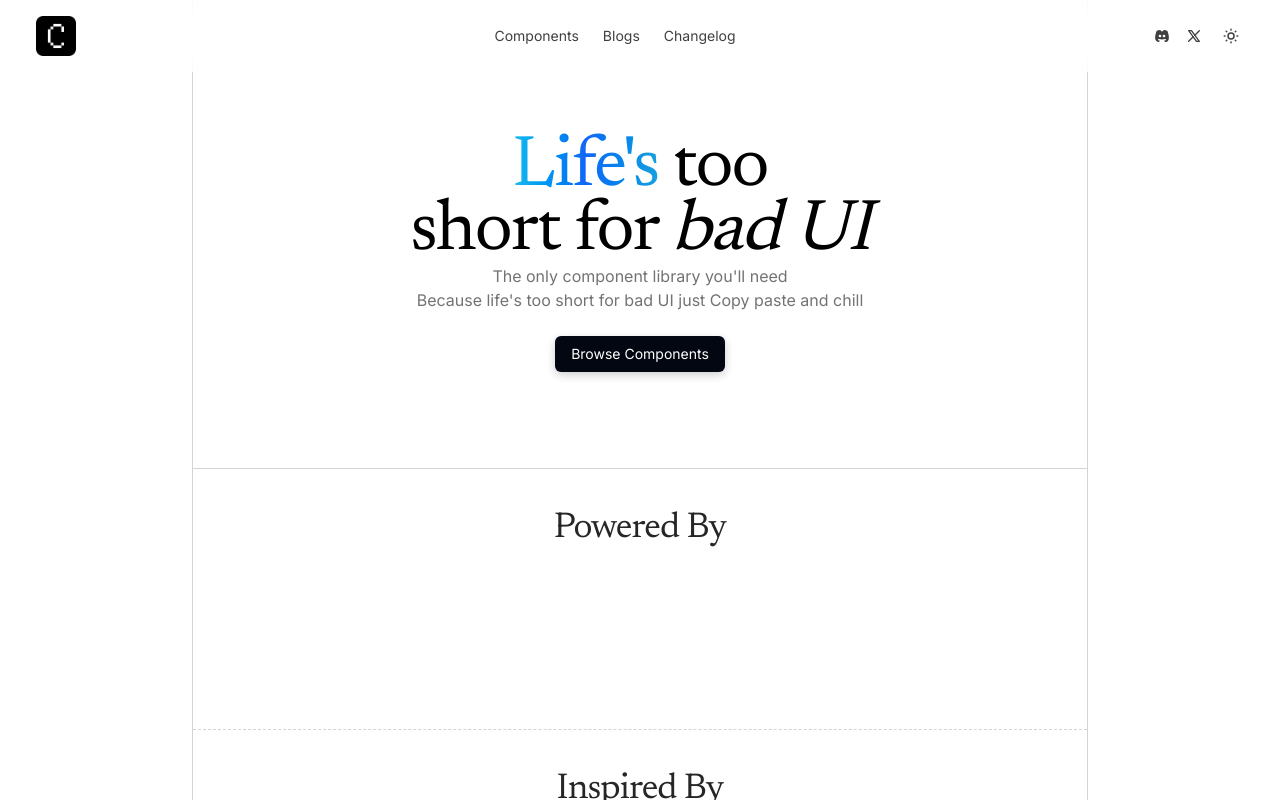
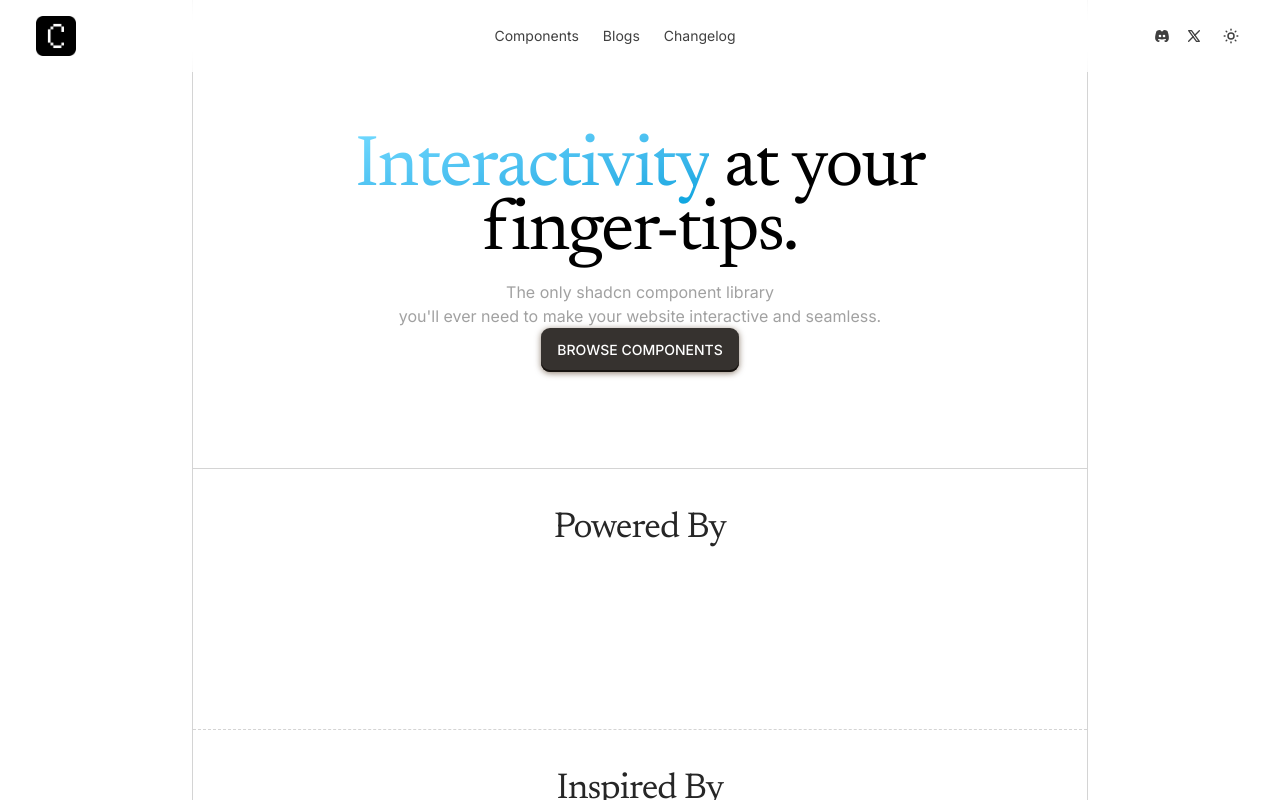
Before and after one commit to Deshmukh-Ayush/Cloff-UI, a Next.js app: page / in a window 1280 px wide. Shown: the top 800 px of the page. Built offline with nearby package versions, Linux system fonts and the light colour scheme.

Commit message:
add navbar and hero in landing-ui

```diff
--- /dev/null
+++ b/src/components/landing-ui/button.tsx
@@ -0,0 +1,118 @@
+"use client";
+import type React from "react";
+import { cva, type VariantProps } from "class-variance-authority";
+import { Loader2 } from "lucide-react";
+import { motion, type HTMLMotionProps } from "motion/react";
+const buttonVariants = cva(
+  // Base styles
+  "justify-center px-4 text-sm font-medium items-center transition-[box-shadow,background-color] disabled:cursor-not-allowed disabled:opacity-50 flex active:transition-none",
+  {
+    variants: {
+      intent: {
+        default: [
+          "bg-[#36322F]",
+          "text-[#fff]",
+          "hover:enabled:bg-[#4a4542]",
+          "disabled:bg-[#8c8885]",
+          "[box-shadow:inset_0px_-2.108433723449707px_0px_0px_#171310,_0px_1.2048193216323853px_6.325301647186279px_0px_rgba(58,_33,_8,_58%)]",
+          "hover:enabled:[box-shadow:inset_0px_-2.53012px_0px_0px_#171310,_0px_1.44578px_7.59036px_0px_rgba(58,_33,_8,_64%)]",
+          "disabled:shadow-none",
+          "active:bg-[#2A2724]",
+          "active:[box-shadow:inset_0px_-1.5px_0px_0px_#171310,_0px_0.5px_2px_0px_rgba(58,_33,_8,_70%)]",
+        ],
+        primary: [
+          "bg-[#2C7BE5]",
+          "text-[#fff]",
+          "hover:enabled:bg-[#3D8DF5]",
+          "disabled:bg-[#9FC3F5]",
+          "[box-shadow:inset_0px_-2.108433723449707px_0px_0px_#1A68D1,_0px_1.2048193216323853px_6.325301647186279px_0px_rgba(28,_100,_242,_58%)]",
+          "hover:enabled:[box-shadow:inset_0px_-2.53012px_0px_0px_#2C7BE5,_0px_1.44578px_7.59036px_0px_rgba(28,_100,_242,_64%)]",
+          "disabled:shadow-none",
+          "active:bg-[#1A68D1]",
+          "active:[box-shadow:inset_0px_-1.5px_0px_0px_#1554AB,_0px_0.5px_2px_0px_rgba(28,_100,_242,_70%)]",
+        ],
+        secondary: [
+          "bg-[#FFFFFF]",
+          "text-[#36322F]",
+          "hover:enabled:bg-[#F8F8F8]",
+          "disabled:bg-[#F0F0F0]",
+          "[box-shadow:inset_0px_-2.108433723449707px_0px_0px_#E0E0E0,_0px_1.2048193216323853px_6.325301647186279px_0px_rgba(0,_0,_0,_10%)]",
+          "hover:enabled:[box-shadow:inset_0px_-2.53012px_0px_0px_#E8E8E8,_0px_1.44578px_7.59036px_0px_rgba(0,_0,_0,_12%)]",
+          "disabled:shadow-none",
+          "border",
+          "border-[#E0E0E0]",
+          "active:bg-[#F0F0F0]",
+          "active:[box-shadow:inset_0px_-1.5px_0px_0px_#D8D8D8,_0px_0.5px_2px_0px_rgba(0,_0,_0,_15%)]",
+        ],
+        danger: [
+          "bg-[#E6492D]",
+          "text-[#fff]",
+          "hover:enabled:bg-[#F05B41]",
+          "disabled:bg-[#F5A799]",
+          "[box-shadow:inset_0px_-2.108433723449707px_0px_0px_#D63A1F,_0px_1.2048193216323853px_6.325301647186279px_0px_rgba(214,_58,_31,_58%)]",
+          "hover:enabled:[box-shadow:inset_0px_-2.53012px_0px_0px_#E6492D,_0px_1.44578px_7.59036px_0px_rgba(214,_58,_31,_64%)]",
+          "disabled:shadow-none",
+          "active:bg-[#D63A1F]",
+          "active:[box-shadow:inset_0px_-1.5px_0px_0px_#B22E17,_0px_0.5px_2px_0px_rgba(214,_58,_31,_70%)]",
+        ],
+      },
+      size: {
+        small: ["text-xs", "py-1", "px-2", "h-9", "rounded-[8px]"],
+        medium: ["text-base", "py-2", "px-4", "h-11", "rounded-[9px]"],
+        large: ["text-lg", "py-3", "px-6", "h-14", "rounded-[11px]"],
+      },
+      fullWidth: {
+        true: "w-full",
+      },
+    },
+    compoundVariants: [
+      {
+        intent: ["default", "primary", "secondary", "danger"],
+        size: "medium",
+        className: "uppercase",
+      },
+    ],
+    defaultVariants: {
+      intent: "default",
+      size: "medium",
+    },
+  },
+);
+export interface NeumorphButtonProps
+  extends HTMLMotionProps<"button">,
+    VariantProps<typeof buttonVariants> {
+  children: React.ReactNode;
+  loading?: boolean;
+}
+const NeumorphButton: React.FC<NeumorphButtonProps> = ({
+  className,
+  intent,
+  size,
+  fullWidth,
+  children,
+  loading = false,
+  disabled,
+  ...props
+}) => {
+  return (
+    <motion.button
+      className={buttonVariants({ intent, size, fullWidth, className })}
+      disabled={disabled || loading}
+      whileTap={{ scale: 0.98 }}
+      whileHover={{ scale: 1.02 }}
+      transition={{ type: "spring", stiffness: 400, damping: 10 }}
+      {...props}
+    >
+      {loading ? <Loader2 className="mr-2 h-4 w-4 animate-spin" /> : null}
+      <motion.span
+        initial={{ opacity: 1 }}
+        animate={{ opacity: loading ? 0.7 : 1 }}
+        transition={{ duration: 0.2 }}
+      >
+        {children}
+      </motion.span>
+    </motion.button>
+  );
+};
+
+export { NeumorphButton };
--- a/src/components/landing-ui/home/hero.tsx
+++ b/src/components/landing-ui/home/hero.tsx
@@ -2,6 +2,7 @@ import { Newsreader } from "next/font/google";
 import Link from "next/link";
 import React from "react";
 import { cn } from "@/lib/utils";
+import { NeumorphButton } from "../button";
 
 const newsreader = Newsreader({
   subsets: ["latin"],
@@ -13,25 +14,16 @@ export const Hero = () => {
       <h2
         className={`${newsreader.className} text-center text-7xl leading-16 tracking-tight`}
       >
-        <span className="bg-gradient-to-r from-[#19BBEC] via-[#1266F7] to-[#18A0DE] bg-clip-text text-transparent">
-          Life's
+        <span className="bg-gradient-to-br from-[#70D9FF] to-[#00A4DF] bg-clip-text text-transparent">
+          Interactivity
         </span>{" "}
-        too <br /> short for <span className="italic">bad UI</span>
+        at your <br /> finger-tips.
       </h2>
-      <p className="text-1xl text-center text-neutral-500">
-        The only component library you'll need <br /> Because life's too short
-        for bad UI just Copy paste and chill
+      <p className="text-1xl mt-4 text-center text-neutral-400">
+        The only shadcn component library <br /> you'll ever need to make your
+        website interactive and seamless.
       </p>
-      <Link
-        className={cn(
-          "mt-6 rounded-md border border-none bg-gray-950 px-4 py-2 text-sm text-white transition-all duration-200 ease-in-out dark:bg-gray-300 dark:text-neutral-800 dark:hover:bg-gray-100",
-          "shadow-[0_3px_10px_rgb(0,0,0,0.2)]",
-          "dark:shadow-[0_3px_10px_rgba(255,255,255,0.1)]",
-        )}
-        href="/components"
-      >
-        Browse Components
-      </Link>
+      <NeumorphButton>Browse Components</NeumorphButton>
     </div>
   );
 };
```
